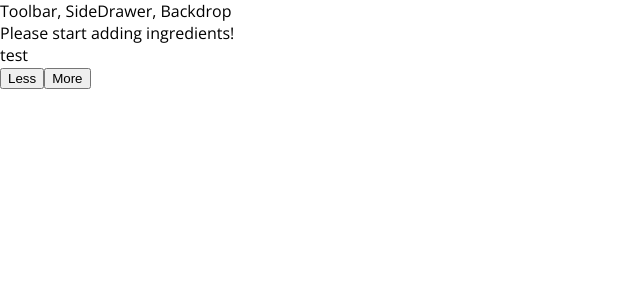
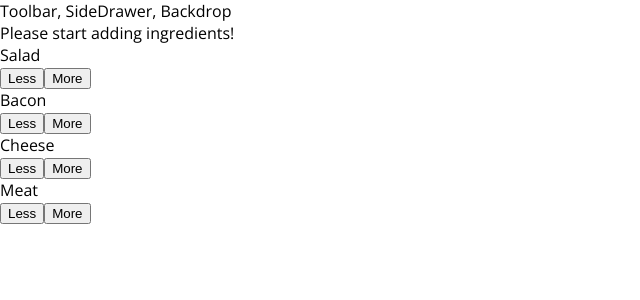
Before and after one commit to Jbabineau/React_The_Complete_Guide, a React app in the folder burger-builder/: page / in a window 1280 px wide. Shown: the top 300 px of the page, without its empty margins (0-640 px from the left). Built offline with nearby package versions, Linux system fonts and the light colour scheme.

Commit message:
added controls for the parts of the burger

```diff
--- a/burger-builder/src/components/Burger/BuildControls/BuildControls.js
+++ b/burger-builder/src/components/Burger/BuildControls/BuildControls.js
@@ -1,12 +1,20 @@
 import React from 'react';
 
 import classes from './BuildControls.css';
+import BuildControl from './BuildControl/BuildControl';
 
-import BuildControl from './BuildControl/BuildControl';
+const controls = [
+    { label: 'Salad', type: 'salad'},
+    { label: 'Bacon', type: 'bacon'},
+    { label: 'Cheese', type: 'cheese'},
+    { label: 'Meat', type: 'meat'},
+];
 
 const buildControls = (props) => (
     <div className={classes.BuildControls}>
-        <BuildControl label="test"/>
+        {controls.map((control) => (
+            <BuildControl key={control.label} label={control.label} type={control.type} />
+        ))}
     </div>
 );
 
```
